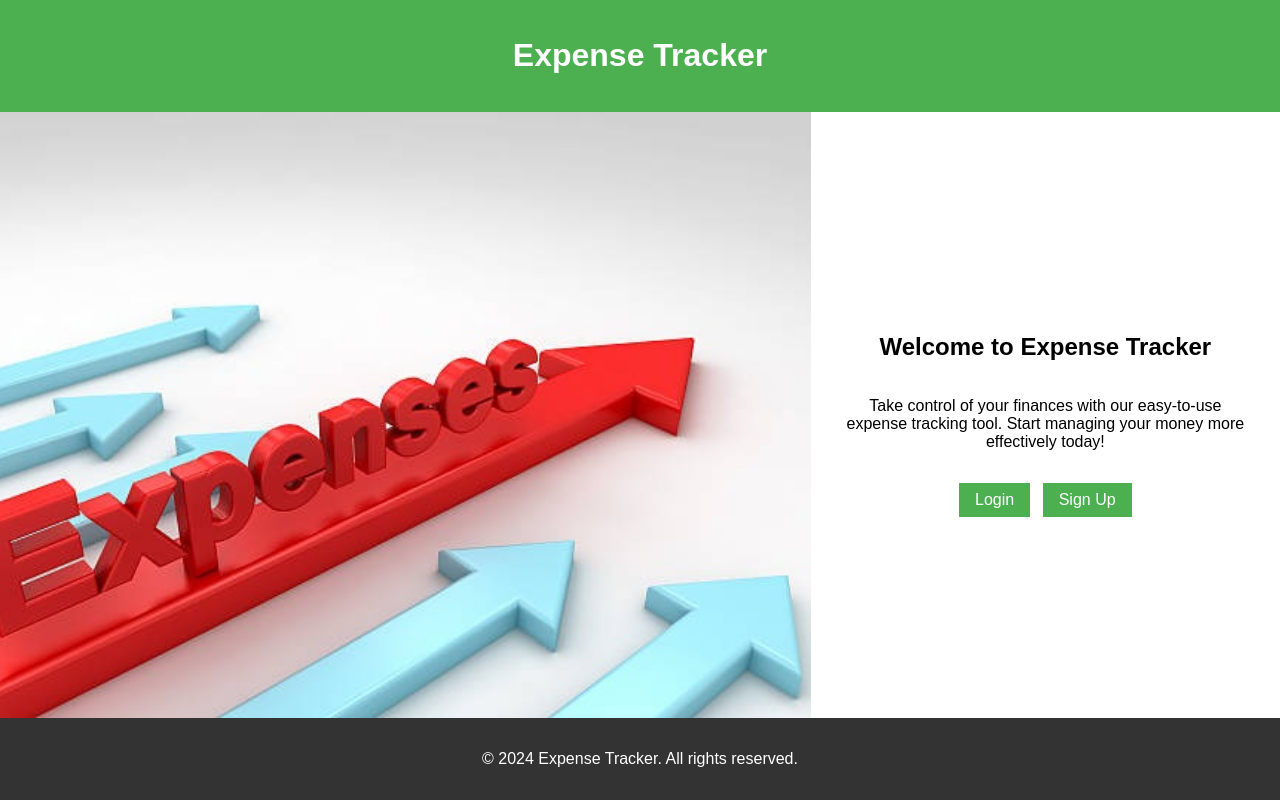
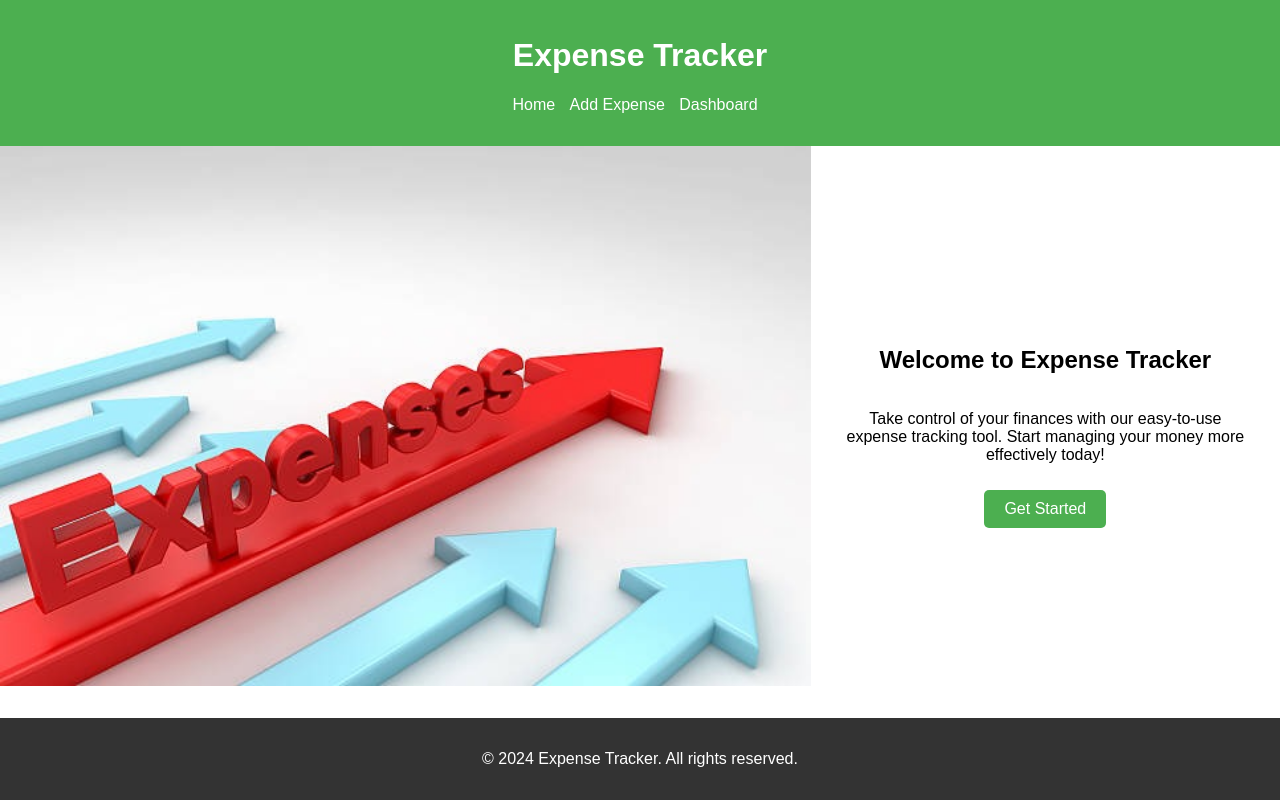
Before and after one commit to Balasubramani718/expense_tracker, a plain HTML site: page index.html in a window 1280 px wide. Drawn offline with Linux system fonts and the light colour scheme; files whose address does not match are found by name.

Commit message:
Modified page

```diff
--- a/index.html
+++ b/index.html
@@ -19,8 +19,22 @@
             padding: 1rem;
             text-align: center;
         }
+        nav ul {
+            list-style-type: none;
+            padding: 0;
+        }
+        nav ul li {
+            display: inline;
+            margin-right: 10px;
+        }
+        nav ul li a {
+            color: white;
+            text-decoration: none;
+        }
         main {
             flex: 1;
+            height:540px;
+            width :100%;
             display: flex;
             align-items: stretch;
         }
@@ -34,7 +48,7 @@
         }
         .image-container img {
             width: 100%;
-            height: 100%;
+            height: 540px;
             object-fit: cover;
         }
         .text-container {
@@ -46,17 +60,14 @@
             padding: 2rem;
             text-align: center;
         }
-        .auth-buttons {
-            margin-top: 1rem;
-        }
-        .auth-button {
-            padding: 0.5rem 1rem;
-            font-size: 1rem;
-            cursor: pointer;
+        .button {
+            display: inline-block;
+            padding: 10px 20px;
+            margin: 10px;
             background-color: #4CAF50;
             color: white;
-            border: none;
-            margin: 0 0.25rem;
+            text-decoration: none;
+            border-radius: 5px;
         }
         footer {
             background-color: #333;
@@ -69,7 +80,15 @@
 <body>
     <header>
         <h1>Expense Tracker</h1>
+        <nav>
+            <ul>
+                <li><a href="index.html">Home</a></li>
+                <li><a href="add_expense.html">Add Expense</a></li>
+                <li><a href="dashboard.html">Dashboard</a></li>
+            </ul>
+        </nav>
     </header>
+
     <main>
         <div class="content-wrapper">
             <div class="image-container">
@@ -78,13 +97,11 @@
             <div class="text-container">
                 <h2>Welcome to Expense Tracker</h2>
                 <p>Take control of your finances with our easy-to-use expense tracking tool. Start managing your money more effectively today!</p>
-                <div class="auth-buttons">
-                    <button class="auth-button">Login</button>
-                    <button class="auth-button">Sign Up</button>
-                </div>
+                <a href="add_expense.html" class="button">Get Started</a>
             </div>
         </div>
     </main>
+
     <footer>
         <p>&copy; 2024 Expense Tracker. All rights reserved.</p>
     </footer>
```
